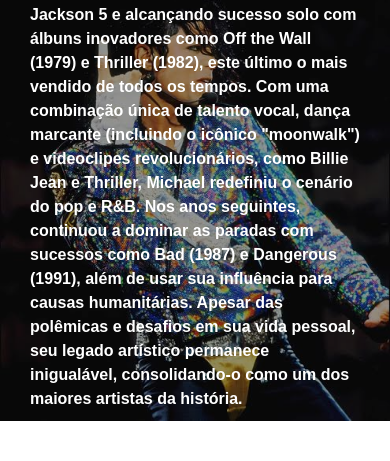
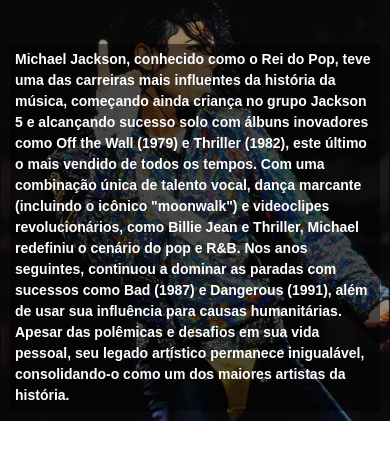
Before and after one commit to LeandroDev12/Billie-Jean-, a plain HTML site: page index.html in a window 390 px wide. Shown: the part 2847-3308 px from the top of the page. Drawn offline with Linux system fonts and the light colour scheme.

Commit message:
style.css

```diff
--- a/style.css
+++ b/style.css
@@ -172,6 +172,7 @@
     width: 100%;
     max-width: 600px;
     height: auto;
+    margin: 0 auto;
 }
 
 .imagem-carreira img {
@@ -184,15 +185,33 @@
 .texto-carreira {
     position: absolute;
     bottom: 10px;
-    left: 20px;
-    right: 20px;
+    left: 10px;
+    right: auto;
     color: white;
     font-size: 16px;
     font-weight: bold;
     line-height: 1.5;
     text-align: left;
     font-family: 'Poppins', sans-serif;
-    padding: 0 10px;
+    padding: 10px;
+    width: 90%;
+}
+
+/* Responsividade */
+@media (max-width: 768px) {
+    .imagem-carreira {
+        max-width: 100%;
+    }
+
+    .texto-carreira {
+        bottom: 10px;
+        left: 10px;
+        right: 10px;
+        font-size: 14px;
+        width: auto;
+        padding: 5px;
+        background: rgba(0, 0, 0, 0.5);
+    }
 }
 
 .redes-sociais img {
```
